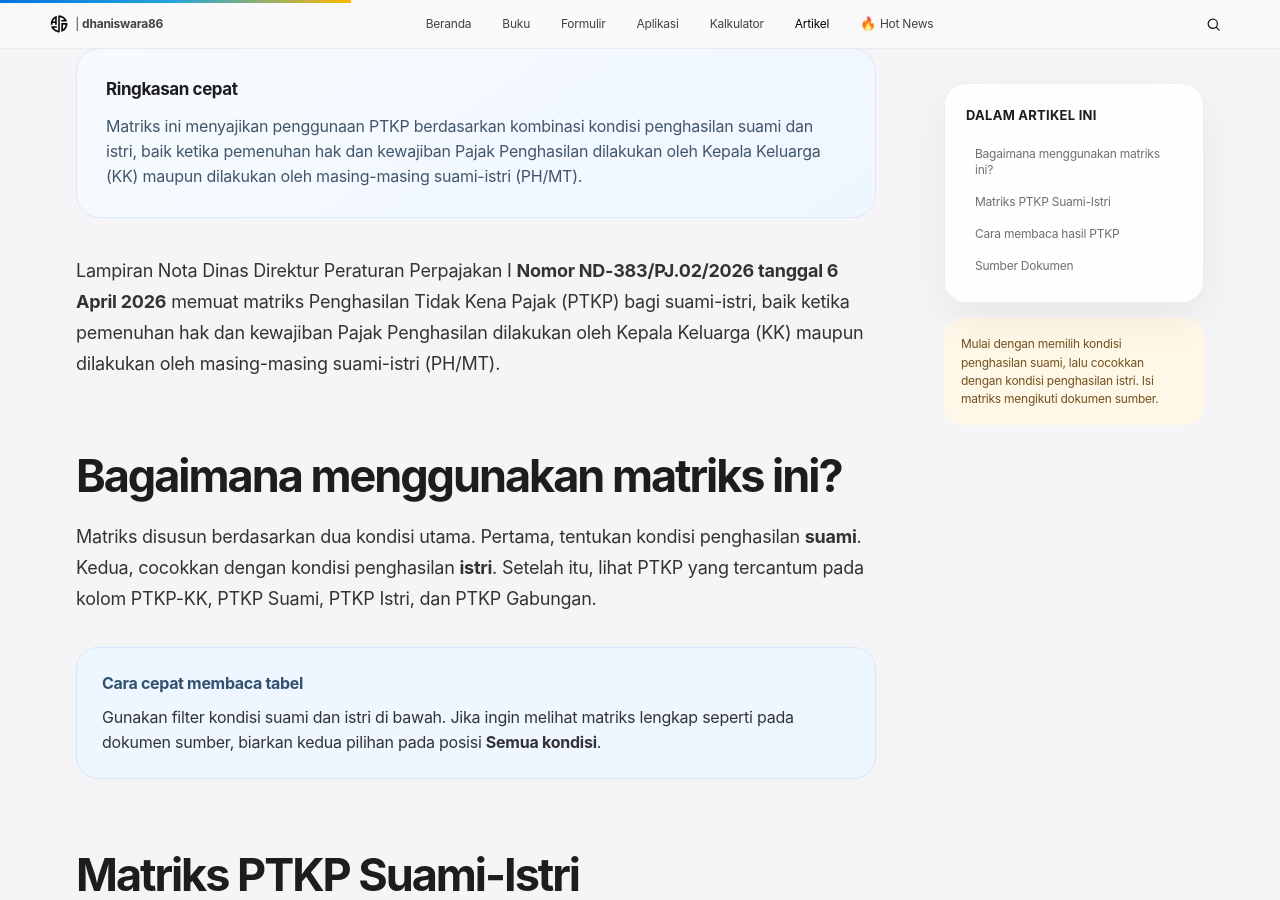
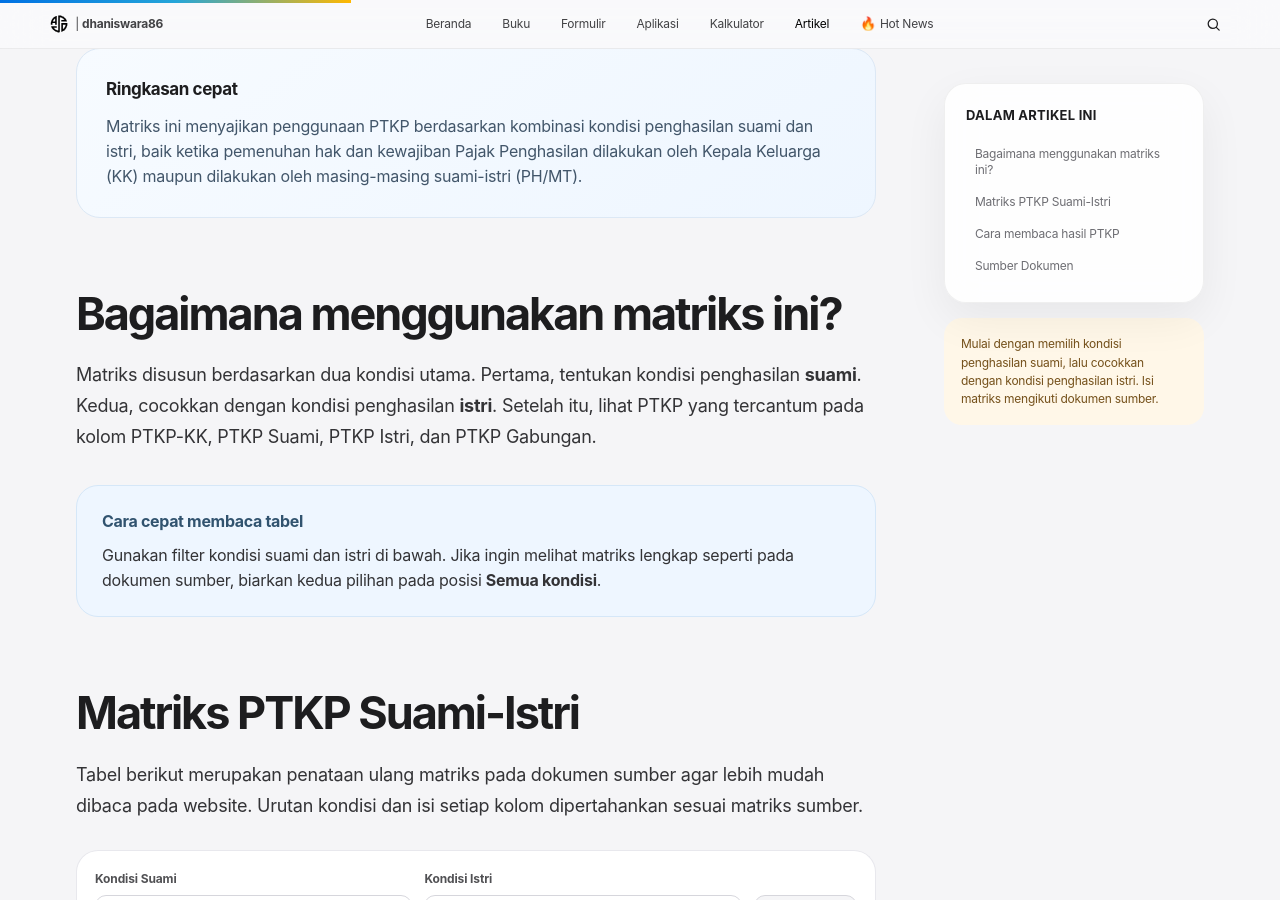
Before and after one commit to dhaniswara86/dhaniswara86.github.io, a Jekyll site: the page built from _artikel/matriks-ptkp-suami-istri.md, in a window 1280 px wide and 900 px high, scrolled down 1028 px. Built offline with Jekyll 4.4.1, drawn with Linux system fonts in a browser that asks for light colours.

Commit message:
Update description and remove Nota Dinas reference
Removed specific reference to Nota Dinas and simplified the description of the PTKP matrix for suami-istri.

```diff
--- a/_artikel/matriks-ptkp-suami-istri.md
+++ b/_artikel/matriks-ptkp-suami-istri.md
@@ -6,7 +6,7 @@ hero_title: "Matriks PTKP"
 hero_accent: "Suami-Istri."
 
 excerpt: "Panduan membaca matriks Penghasilan Tidak Kena Pajak (PTKP) bagi suami-istri berdasarkan kondisi penghasilan dan pemenuhan hak serta kewajiban Pajak Penghasilan."
-description: "Matriks PTKP suami-istri untuk kondisi Kepala Keluarga (KK) maupun masing-masing suami-istri (PH/MT), disusun kembali dari Lampiran Nota Dinas Direktur Peraturan Perpajakan I Nomor ND-383/PJ.02/2026."
+description: "Matriks PTKP suami-istri untuk kondisi Kepala Keluarga (KK) maupun masing-masing suami-istri (PH/MT)."
 
 category: "PPh Orang Pribadi"
 
@@ -54,14 +54,6 @@ custom_js:
 
 <div class="ptkp-article">
 
-<p class="lead">
-  Lampiran Nota Dinas Direktur Peraturan Perpajakan I
-  <strong>Nomor ND-383/PJ.02/2026 tanggal 6 April 2026</strong>
-  memuat matriks Penghasilan Tidak Kena Pajak (PTKP) bagi suami-istri,
-  baik ketika pemenuhan hak dan kewajiban Pajak Penghasilan dilakukan
-  oleh Kepala Keluarga (KK) maupun dilakukan oleh masing-masing
-  suami-istri (PH/MT).
-</p>
 
 <section id="pengantar">
 <h2>Bagaimana menggunakan matriks ini?</h2>
```
